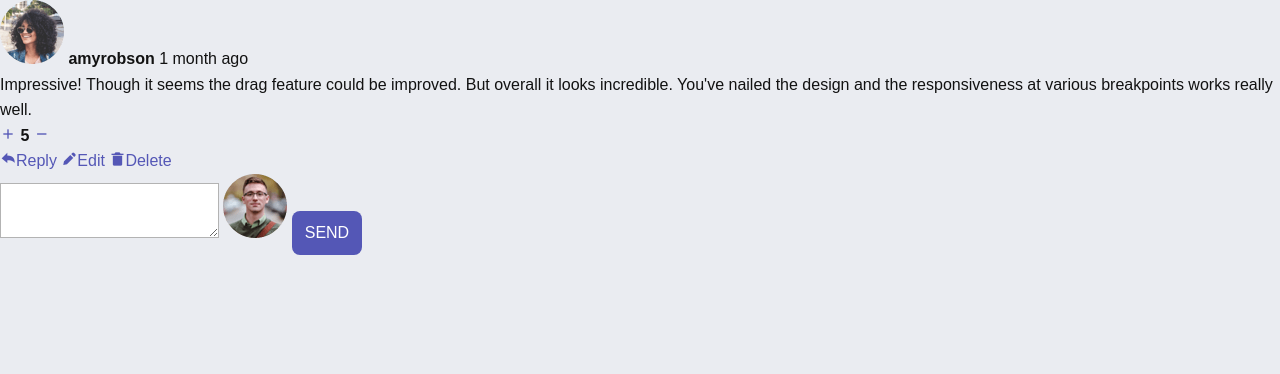
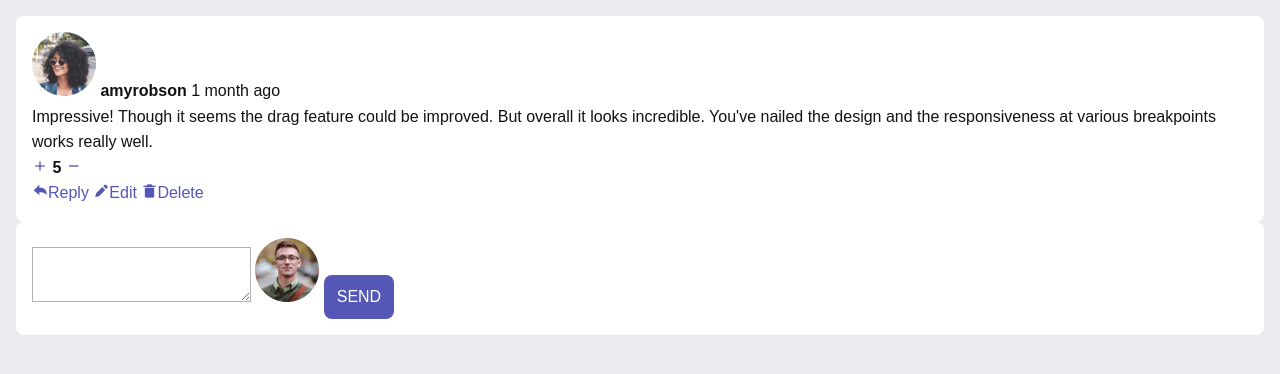
Before and after one commit to fbtot/interactive-comments-section, a website: page index.html in a window 1280 px wide. Drawn offline with nearby package versions, Linux system fonts and the light colour scheme.

Commit message:
feat(css): add containers for page and comments

```diff
--- /dev/null
+++ b/scss/components/_containers.scss
@@ -0,0 +1,11 @@
+@use "../index.scss" as *;
+
+.basic-container {
+  background: white;
+  border-radius: var(--border-radius);
+  padding: 1rem;
+}
+
+.comments-container {
+  padding: 1rem;
+}
--- a/scss/main.scss
+++ b/scss/main.scss
@@ -7,6 +7,7 @@
 @use "./layout/footer" as *;
 @use "./layout/forms" as *;
 
+@use "./components/containers" as *;
 @use "./components/buttons" as *;
 @use "./components/lists" as *;
 @use "./components/dropdown" as *;
```
Also changed, not shown: css/main.css, css/mainDist.css, 1 other file.
